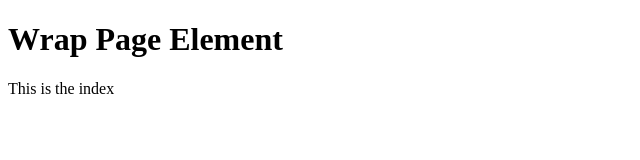
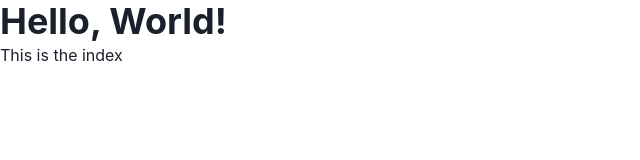
Before and after one commit to RobertGemmaJr/gemma-wedding-2022, a Gatsby site: page / in a window 1280 px wide. Shown: the whole page, without its empty margins (0-640 px from the left). Built offline with nearby package versions, Linux system fonts and the light colour scheme; Gatsby itself is replaced by a stand-in of ours.

Commit message:
chore: Add TODO

```diff
--- a/gatsby-browser.tsx
+++ b/gatsby-browser.tsx
@@ -1,13 +1,16 @@
-import * as React from "react"
-import type { GatsbyBrowser } from "gatsby"
+import * as React from "react";
+import type { GatsbyBrowser } from "gatsby";
+import { ChakraProvider, Heading } from "@chakra-ui/react";
+
+import theme from "@src/theme";
 
 export const wrapPageElement: GatsbyBrowser["wrapPageElement"] = ({
   element,
 }) => {
   return (
-    <div>
-      <h1>Wrap Page Element</h1>
+    <ChakraProvider theme={theme} resetCSS>
+      <Heading>Hello, World!</Heading>
       {element}
-    </div>
-  )
-}
+    </ChakraProvider>
+  );
+};
--- a/src/pages/index.tsx
+++ b/src/pages/index.tsx
@@ -1,5 +1,11 @@
 import * as React from "react"
 import type { HeadFC, PageProps } from "gatsby"
+
+// Add linter
+// Rest of chakra stuff?
+
+// See chakra example website for SEO and other nice components
+// https://github.com/chakra-ui/chakra-ui/tree/e98db2cc02e530c980997353dd4f093da9064593/examples/gatsby
 
 export default function IndexPage(props: PageProps) {
   console.log(props)
--- /dev/null
+++ b/src/theme.ts
@@ -0,0 +1,9 @@
+// src/@chakra-ui/gatsby-plugin/theme.js
+import { extendTheme } from '@chakra-ui/react'
+const theme = {
+  colors: {
+    primary: 'rebeccapurple',
+  },
+}
+
+export default extendTheme(theme)
```
